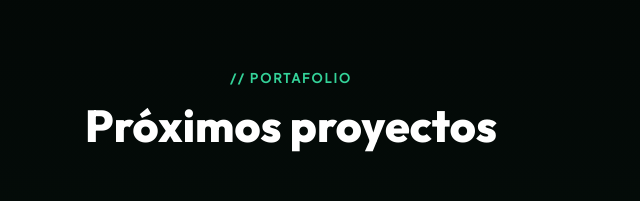
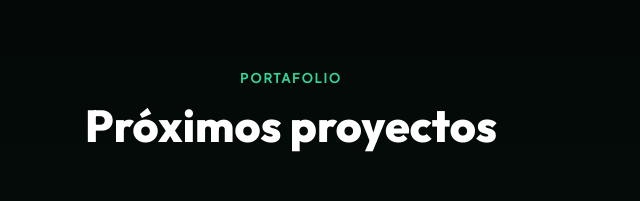
Before and after one commit to Jackecarmona/Miportafolio, a plain HTML site: page index.html in a window 1280 px wide. Shown: the part 772-973 px from the top of the page, 349-989 px from the left. Drawn offline with Linux system fonts and the light colour scheme.

Commit message:
Update index.html

```diff
--- a/index.html
+++ b/index.html
@@ -58,7 +58,7 @@
     <!-- Sección de Proyectos -->
     <section id="proyectos" class="projects-section">
         <div class="section-header">
-            <span class="section-tag">// Portafolio</span>
+            <span class="section-tag">Portafolio</span>
             <h2 class="section-title">Próximos proyectos</h2>
         </div>
 
```
